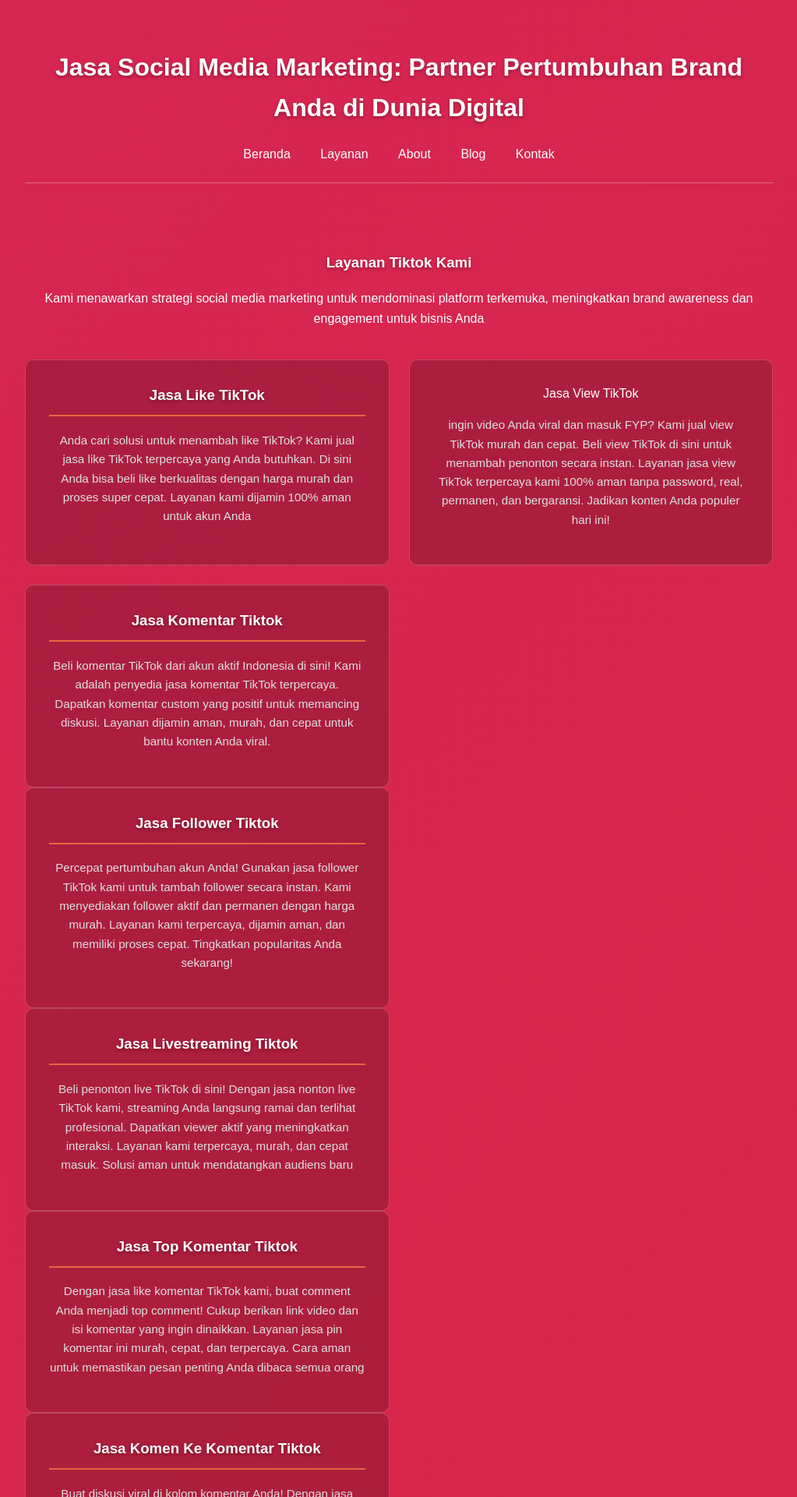
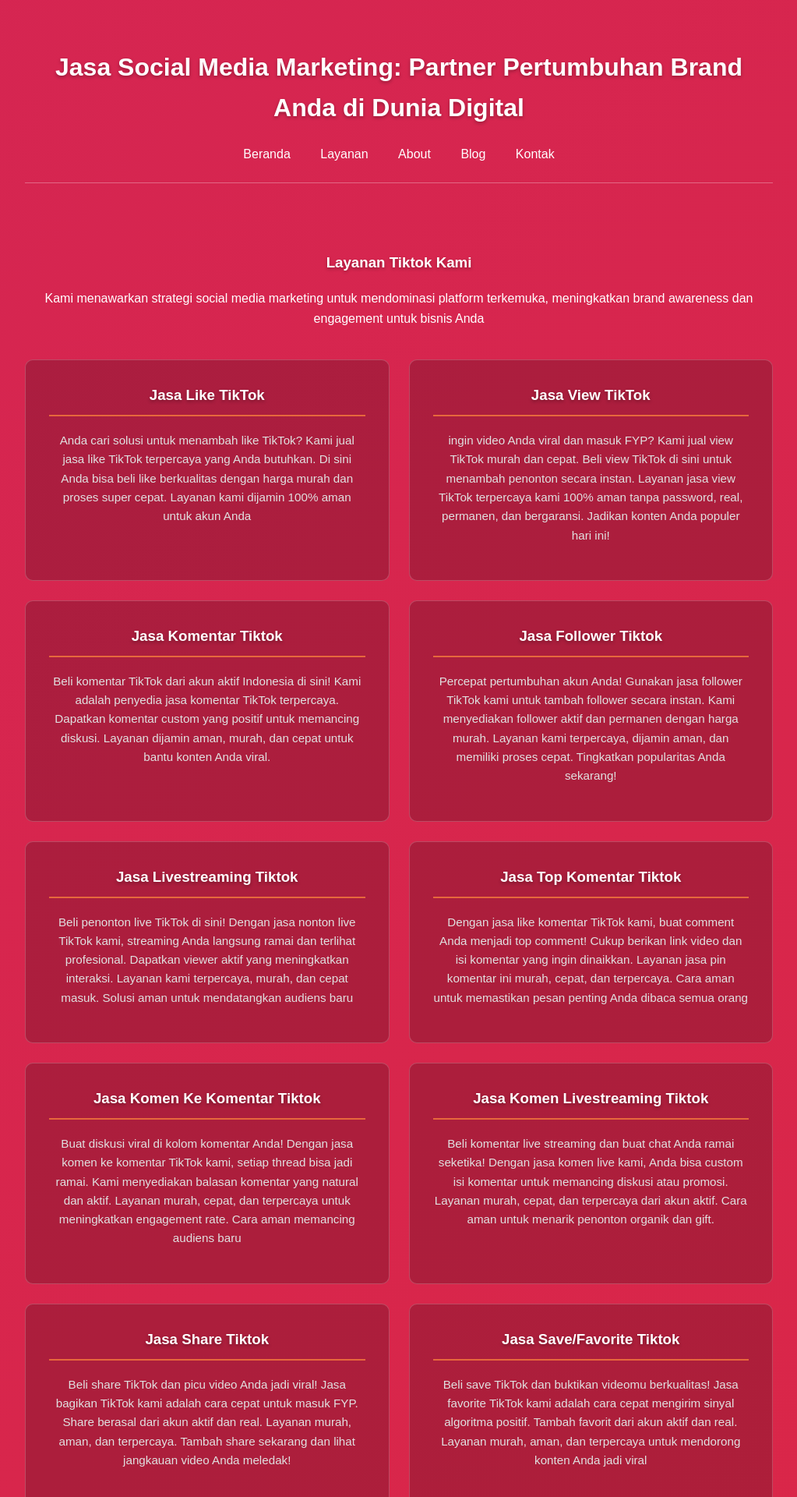
Before and after one commit to AzkaAtta/azkaatta.github.io, a Jekyll site: the page built from layanan.html, in a window 1280 px wide. Shown: the top 1920 px of the page at 78% size, without its empty margins (128-1151 px from the left). Built offline with Jekyll 4.4.1, drawn with Linux system fonts in a browser that asks for light colours.

Commit message:
Update layanan.html

```diff
--- a/layanan.html
+++ b/layanan.html
@@ -20,8 +20,11 @@
     </div>
 
     <div class="service-card">
+       <h3>
       <a href="https://auradigital.id/layanan/jasa-view-tiktok/" style="color: white !important; text-decoration: none !important;">
     Jasa View TikTok
+  </a>
+      </h3>
       <p>ingin video Anda viral dan masuk FYP? Kami jual view TikTok murah dan cepat. Beli view TikTok di sini untuk menambah penonton secara instan. Layanan jasa view TikTok terpercaya kami 100% aman tanpa password, real, permanen, dan bergaransi. Jadikan konten Anda populer hari ini!</p>
     </div>
 
```
